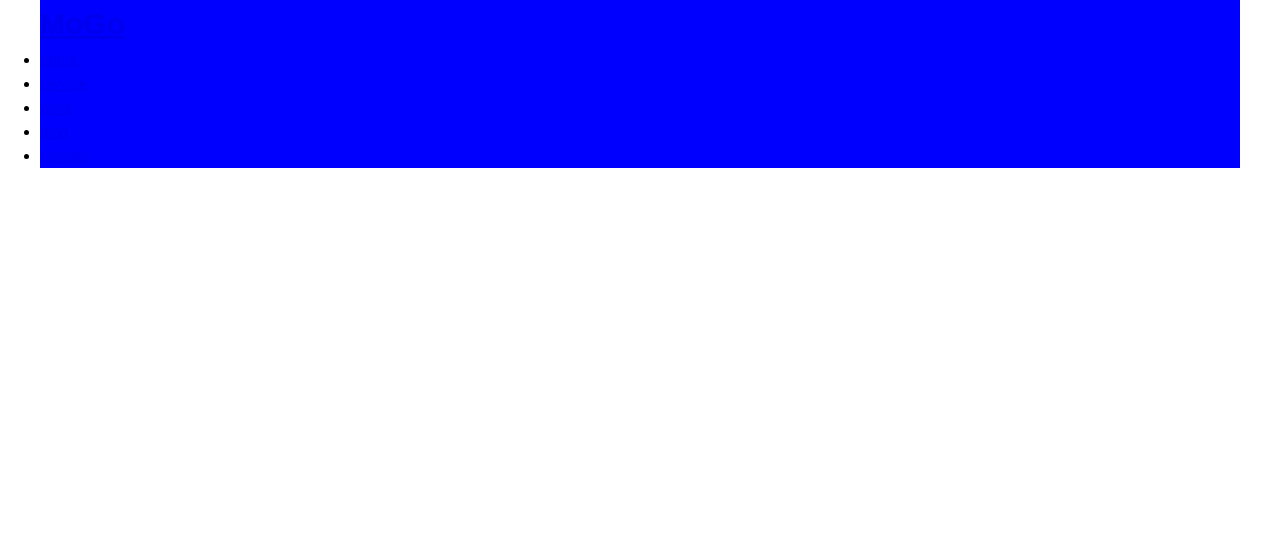
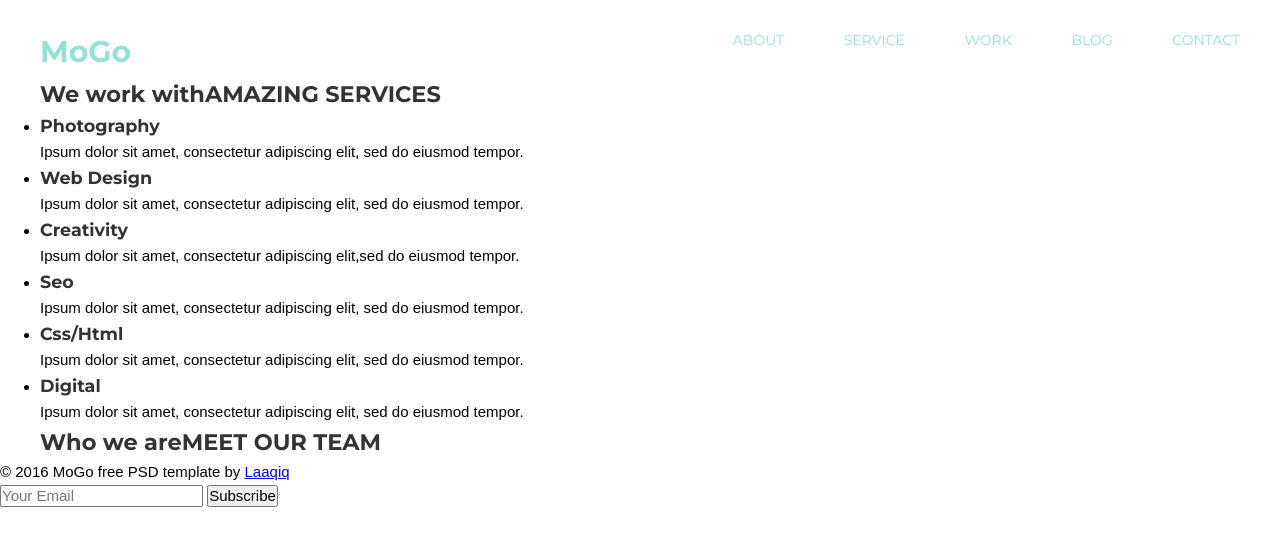
Before and after one commit to Nick-KrM/FE-online-16, a plain HTML site: page html-css/Module_06/index.html in a window 1280 px wide. Drawn offline with Linux system fonts and the light colour scheme.

Commit message:
first commit HW6

```diff
--- a/html-css/Module_06/css/styles.css
+++ b/html-css/Module_06/css/styles.css
@@ -1,3 +1,7 @@
+@import url("https://fonts.googleapis.com/css?family=Roboto:300i,400&display=swap");
+@import url("https://fonts.googleapis.com/css?family=Montserrat:400,700&display=swap");
+@import url("https://fonts.googleapis.com/css?family=Kaushan+Script&display=swap");
+
 * {
   margin: 0;
   padding: 0;
@@ -32,19 +36,70 @@ body {
   width: 100%;
   max-width: 1200px;
   margin: 0 auto;
-  background-color: blue;
 }
 
 h1,
 h2,
-h3,
-h4,
-h5,
-h6 {
+h3 {
   margin: 0;
+  color: rgb(51, 51, 51);
+  font-family: "Montserrat", sans-serif;
 }
 
-/* Head */
+/* Header */
 
-.header {
+.logo {
+  font-size: 30px;
+  font-weight: 700;
+  color: rgb(149, 225, 211);
+  text-decoration: none;
 }
+
+.header_inner {
+  display: flex;
+  justify-content: space-between;
+  align-items: bottom;
+  padding-top: 28px;
+}
+
+/* Navigation */
+
+.nav {
+  font-family: "Montserrat", sans-serif;
+  line-height: 25px;
+  font-size: 14px;
+  line-height: 25px;
+  font-weight: 500;
+  text-transform: uppercase;
+}
+
+.nav-link {
+  text-decoration: none;
+  display: inline-block;
+  vertical-align: top;
+  margin-right: 56px;
+  color: rgb(149, 225, 211);
+  transition: 0.2s linear;
+}
+
+.nav-link::after {
+  background-color: #f38181;
+  display: block;
+  content: "";
+  height: 3px;
+  width: 0%;
+  transition: 0.2s linear;
+}
+
+.nav-link:hover {
+  color: #f38181;
+}
+
+.nav-link:hover::after {
+  width: 100%;
+  display: block;
+}
+
+.nav-link:last-child {
+  margin-right: 0px;
+}
--- a/html-css/Module_06/index.html
+++ b/html-css/Module_06/index.html
@@ -17,17 +17,87 @@
       <div class="container">
         <div class="header_inner">
           <h1><a class="logo" href="#">MoGo</a></h1>
-          <nav>
-            <ul class="menu-nav">
-              <li class="menu-item"><a href="#" class="nav-link">about</a></li>
-              <li class="menu-item"><a href="#" class="nav-link">service</a></li>
-              <li class="menu-item"><a href="#" class="nav-link">work</a></li>
-              <li class="menu-item"><a href="#" class="nav-link">blog</a></li>
-              <li class="menu-item"><a href="#" class="nav-link">contact</a></li>
-            </ul>
+
+          <nav class="nav">
+            <a href="#" class="nav-link">about</a>
+            <a href="#" class="nav-link">service</a>
+            <a href="#" class="nav-link">work</a>
+            <a href="#" class="nav-link">blog</a>
+            <a href="#" class="nav-link">contact</a>
           </nav>
         </div>
       </div>
     </header>
+    <main>
+      <!-- /* Section of our services */ -->
+
+      <section class="services">
+        <div class="container">
+          <div class="titel">
+            <h2><span class="kaushan">We work with</span>AMAZING SERVICES</h2>
+          </div>
+          <ul class="services-list">
+            <li class="services-item">
+              <div class="services-block">
+                <h3 class="item-title">Photography</h3>
+                <p class="text">Ipsum dolor sit amet, consectetur adipiscing elit, sed do eiusmod tempor.</p>
+              </div>
+            </li>
+
+            <li class="services-item">
+              <div class="services-block">
+                <h3 class="item-title">Web Design</h3>
+                <p class="text">Ipsum dolor sit amet, consectetur adipiscing elit, sed do eiusmod tempor.</p>
+              </div>
+            </li>
+
+            <li class="services-item">
+              <div class="services-block">
+                <h3 class="item-title">Creativity</h3>
+                <p class="text">Ipsum dolor sit amet, consectetur adipiscing elit,sed do eiusmod tempor.</p>
+              </div>
+            </li>
+
+            <li class="services-item">
+              <div class="services-block">
+                <h3 class="item-title">Seo</h3>
+                <p class="text">Ipsum dolor sit amet, consectetur adipiscing elit, sed do eiusmod tempor.</p>
+              </div>
+            </li>
+
+            <li class="services-item">
+              <div class="services-block">
+                <h3 class="item-title">Css/Html</h3>
+                <p class="text">Ipsum dolor sit amet, consectetur adipiscing elit, sed do eiusmod tempor.</p>
+              </div>
+            </li>
+
+            <li class="services-item">
+              <div class="services-block">
+                <h3 class="item-title">Digital</h3>
+                <p class="text">Ipsum dolor sit amet, consectetur adipiscing elit, sed do eiusmod tempor.</p>
+              </div>
+            </li>
+          </ul>
+        </div>
+      </section>
+      <section class="team">
+        <div class="container">
+          <div class="titel">
+            <h2><span class="kaushan">Who we are</span>MEET OUR TEAM</h2>
+          </div>
+        </div>
+
+        <!-- /* Section of our team */ -->
+      </section>
+    </main>
+    <footer>
+      <p>© 2016 MoGo free PSD template by <a href="#">Laaqiq</a></p>
+
+      <form action="#" method="get">
+        <input type="email" placeholder="Your Email" name="email" id="email" required />
+        <input type="submit" value="Subscribe" id="submit" />
+      </form>
+    </footer>
   </body>
 </html>
```
